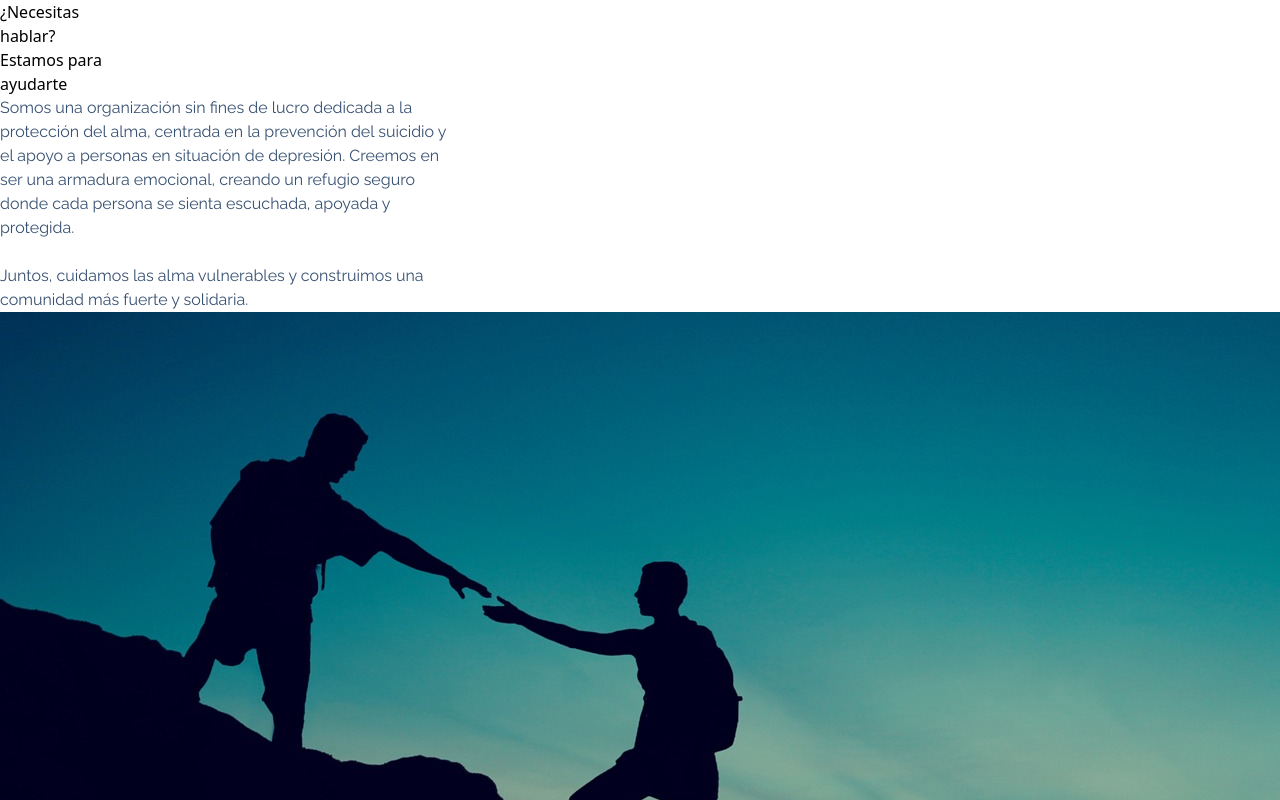
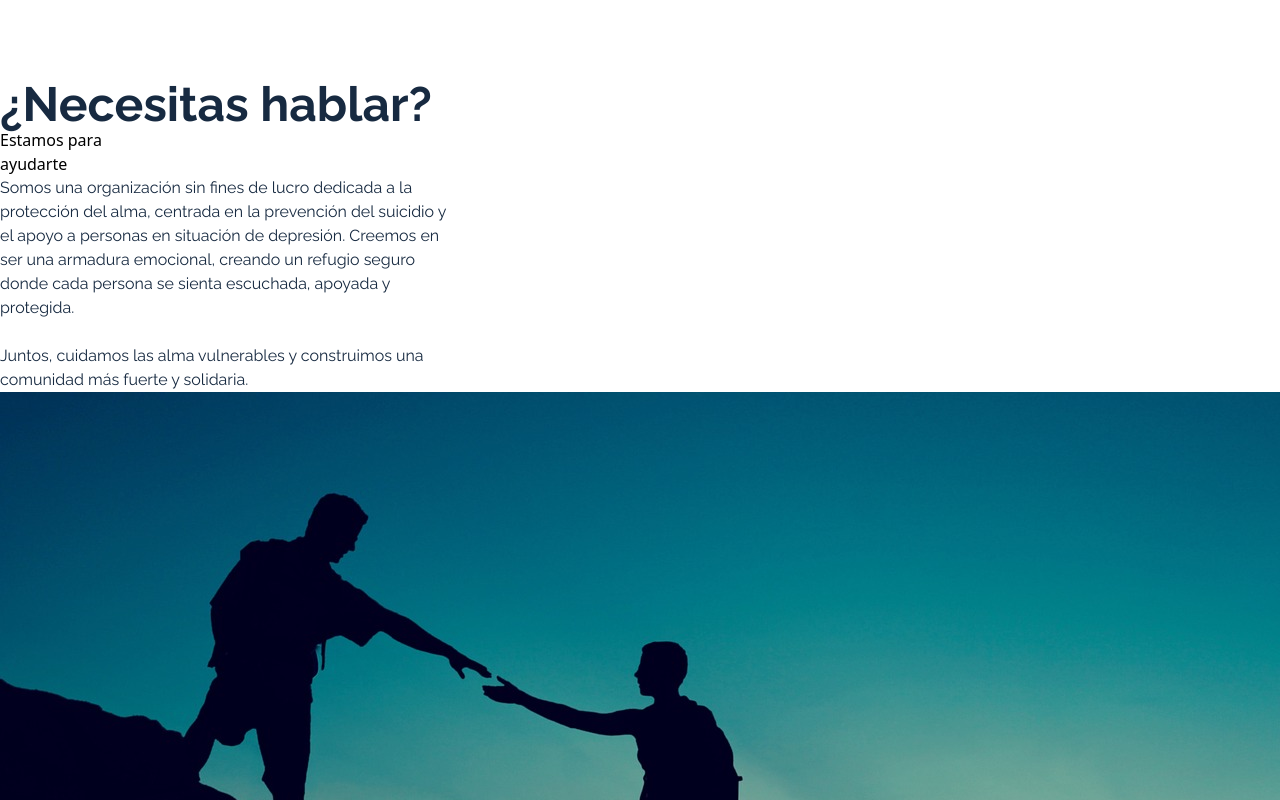
Before and after one commit to LorelizDev/hackaton-F5-G1-2024, a React (Vite) app: page / in a window 1280 px wide. Shown: the top 800 px of the page. Built offline with nearby package versions, Linux system fonts and the light colour scheme.

Commit message:
style: Home style home desktop

```diff
--- a/src/pages/Home.jsx
+++ b/src/pages/Home.jsx
@@ -13,8 +13,8 @@ function Home() {
 
     {/*div 1 */}
   <div className="flex max-sm:ml-6">
-      <p className="max-sm:text-5xl max-sm:font-mainFont max-sm:font-black max-sm:text-dark max-sm:mt-10">
-        ¿Necesitas<br/> hablar?
+      <p className="lg:text-5xl lg:font-mainFont lg:font-bold lg:text-dark lg:mt-20 max-sm:text-pretty max-sm:text-5xl max-sm:font-mainFont max-sm:font-black max-sm:text-dark max-sm:mt-10">
+        ¿Necesitas hablar?
       </p>
   </div>
 
--- a/tailwind.config.js
+++ b/tailwind.config.js
@@ -8,7 +8,7 @@ export default {
     extend: {
       colors:{
         light: '#E1E7EE',
-        dark: '#375172',
+        dark: '#172A41',
         medium: '#6864AD',
         contrast: '#85D8C8'
       },
```
